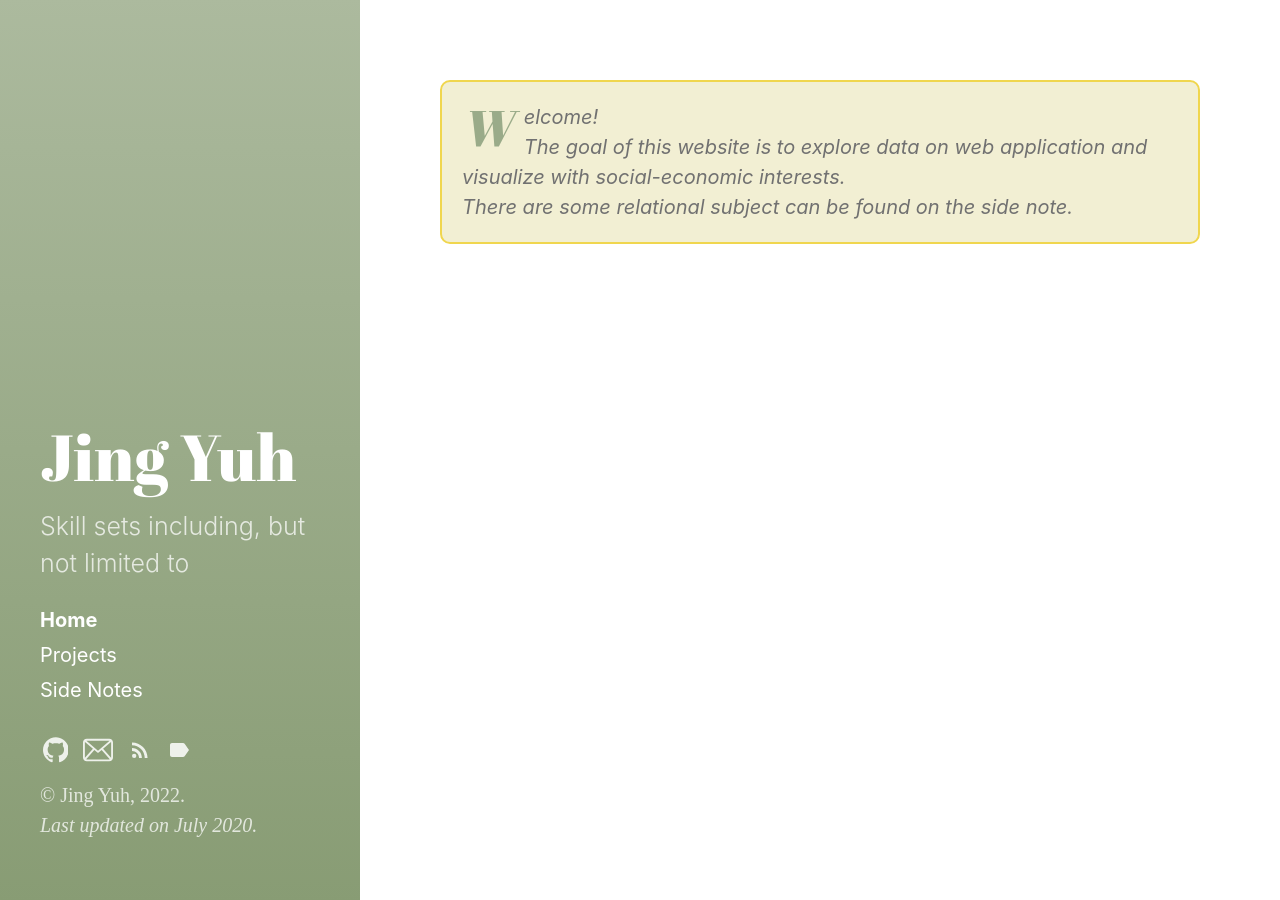
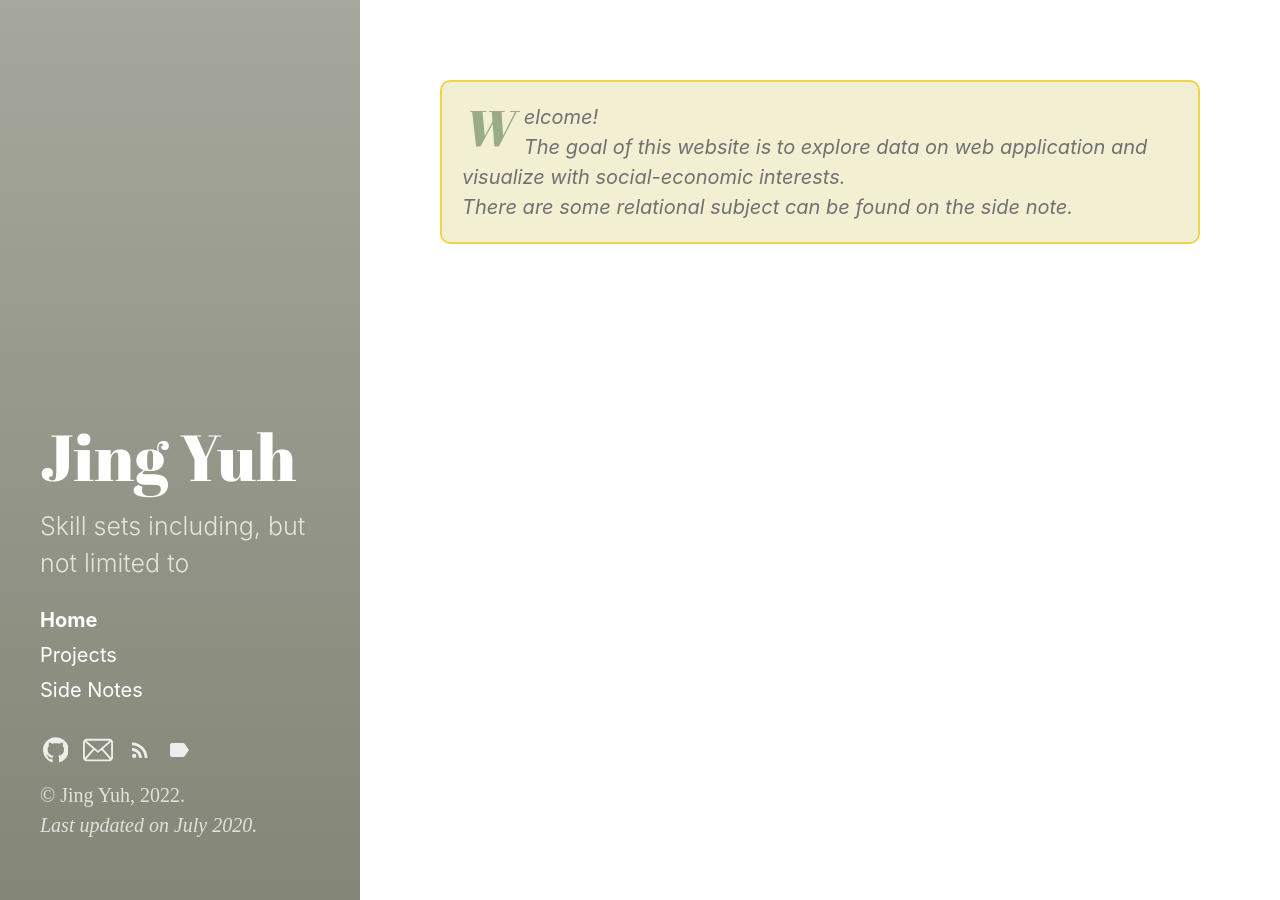
Before and after one commit to jyang123-bit/Website, a Jekyll site: the page built from index.html, in a window 1280 px wide. Built offline with Jekyll 4.4.1, drawn with Linux system fonts in a browser that asks for light colours; the list of posts is cut into pages by our own code.

Commit message:
Update _variables.scss

```diff
--- a/_sass/hydeout/_variables.scss
+++ b/_sass/hydeout/_variables.scss
@@ -42,7 +42,7 @@ $code-font-family: 'Gill Sans','Gill Sans MT',Calibri,sans-serif !default;
 $code-color: #bf616a !default;
 
 // Hyde theming
-$sidebar-bg-color:  #9AAB89 !default;
+$sidebar-bg-color:  #95978a !default;
 //sage theme combination(sage:#9AAB89,#f2efd3, neon green#39FF14)
 //maroon theme combination(maroon:#4d0000,#e9e6e0, dark green:#001a0d)
 // green #51A03B, light green #DCF7DD
```
